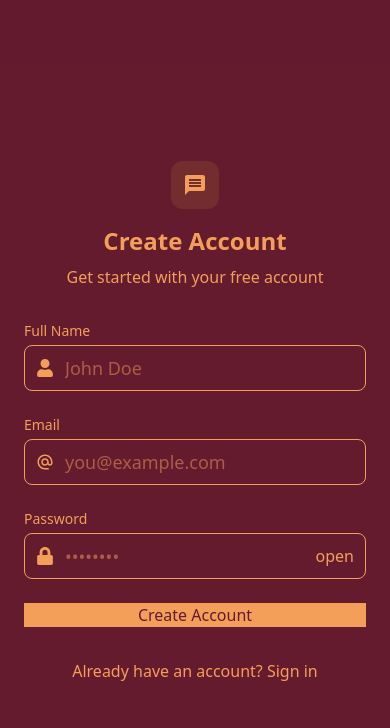
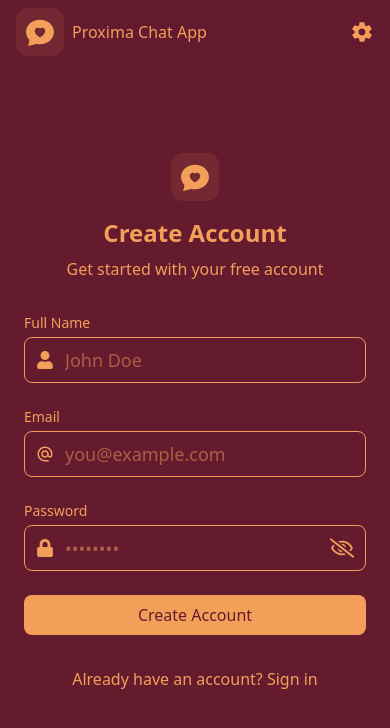
Before and after one commit to DenysSkachko/FullStack-MERN-Chat-App, a React app: page /signup in a window 390 px wide. Shown: the top 728 px of the page. Built offline with nearby package versions, Linux system fonts and the light colour scheme; no server answers; the HTML template or start-up script is replaced by a standard one.

Commit message:
Some ui features and navbar updates

```diff
--- a/src/components/NavBar.jsx
+++ b/src/components/NavBar.jsx
@@ -1,20 +1,40 @@
-import { MdLogout } from "react-icons/md"
-import { useAuthStore } from "../store/useAuthStore"
+import { MdLogout } from 'react-icons/md'
+import { IoMdSettings } from 'react-icons/io'
+import { useAuthStore } from '../store/useAuthStore'
+import Logo from './ui/Logo'
+import { Link } from 'react-router-dom'
+import { FaUser } from 'react-icons/fa'
 
 const NavBar = () => {
-  const {logout, authUser } = useAuthStore()
+  const { logout, authUser } = useAuthStore()
   return (
     <header className="bg-dark/85 border-b border-dark fixed w-full top-0 ">
-      <div className="max-w-3xl mx-auto px-4 h-16">
-        <div className="flex-center h-full">
-          {authUser && (
-             <>
-             <button onClick={logout}>
-              <MdLogout />
-             </button>
-            </>
-          )
-          }
+      <div className="container mx-auto px-4 h-16">
+        <div className="flex items-center justify-between h-full">
+          <div className="flex items-center gap-2">
+            <Logo />
+            Proxima Chat App
+          </div>
+          <div className="flex items-center gap-4">
+            <Link to={'/settings'} className="flex-center gap-1">
+              <IoMdSettings className="size-6" />
+              <span className="hidden sm:inline">Settings</span>
+            </Link>
+
+            {authUser && (
+              <>
+                <Link to={'/profile'} className="flex-center gap-1">
+                  <FaUser className="size-5" />
+                  <span className="hidden sm:inline">Profile</span>
+                </Link>
+
+                <button onClick={logout} className="flex-center gap-1">
+                  <MdLogout className="size-6"/>
+                  <span className="hidden sm:inline">Log Out</span>
+                </button>
+              </>
+            )}
+          </div>
         </div>
       </div>
     </header>
--- a/src/components/ui/FormItem.jsx
+++ b/src/components/ui/FormItem.jsx
@@ -1,5 +1,5 @@
 import { useState } from "react"
-import { FaUser, FaLock } from "react-icons/fa"
+import { FaUser, FaLock, FaRegEye, FaRegEyeSlash } from "react-icons/fa"
 import { MdOutlineAlternateEmail } from "react-icons/md"
 
 export const FormItem = ({ type = "text", value, onChange }) => {
@@ -57,7 +57,7 @@ export const FormItem = ({ type = "text", value, onChange }) => {
             className="absolute inset-y-0 right-0 pr-3 flex items-center select-none"
             onClick={() => setShowPassword(!showPassword)}
           >
-            {showPassword ? <p>close</p> : <p>open</p>}
+            {showPassword ? <FaRegEye className="size-5.5"/> : <FaRegEyeSlash className="size-6"/>}
           </button>
         )}
       </div>
--- /dev/null
+++ b/src/components/ui/LoadingButton.jsx
@@ -0,0 +1,24 @@
+import React from 'react'
+import { TbLoader3 } from "react-icons/tb";
+
+const LoadingButton = ({ isLoading, text, onClick, type }) => {
+  return (
+    <button
+      type={type || 'button'}
+      onClick={onClick}
+      disabled={isLoading}
+      className="bg-accent text-dark w-full flex-center py-2 rounded-lg font-medium transition disabled:opacity-70 disabled:pointer-events-none"
+    >
+      {isLoading ? (
+        <>
+          <TbLoader3 className="size-6 animate-spin" />
+          <span className="ml-2 text-sm">Loading...</span>
+        </>
+      ) : (
+        text
+      )}
+    </button>
+  )
+}
+
+export default LoadingButton
--- /dev/null
+++ b/src/components/ui/Logo.jsx
@@ -0,0 +1,11 @@
+import { BsFillChatHeartFill } from "react-icons/bs";
+
+const Logo = () => {
+  return (
+    <div className="size-12 rounded-xl bg-accent/10 flex-center hover:bg-accent/30 transition-colors duration-300 cursor-pointer">
+      <BsFillChatHeartFill className="size-7" />
+    </div>
+  )
+}
+
+export default Logo
--- a/src/index.css
+++ b/src/index.css
@@ -19,6 +19,10 @@
   @apply w-full h-full;
 }
 
+@utility container {
+  @apply max-w-[1400px];
+}
+
 body {
   background-color: #641B2E;
   color: #F39F5A;
--- a/src/pages/LoginPage.jsx
+++ b/src/pages/LoginPage.jsx
@@ -5,6 +5,7 @@ import { FormItem } from "../components/ui/FormItem"
 import { Link } from "react-router-dom"
 import AuthImagePattern from "../components/AuthImagePattern"
 import { FaTruckLoading } from "react-icons/fa"
+import LoadingButton from "../components/ui/LoadingButton"
 
 const LoginPage = () => {
   const [formData, setFormData] = useState({
@@ -43,16 +44,7 @@ const LoginPage = () => {
               value={formData.password}
               onChange={e => setFormData({ ...formData, password: e.target.value })}
             />
-            <button type="submit" className="bg-accent text-dark w-full flex-center" disabled={isLoggingIn}>
-              {isLoggingIn ? (
-                <>
-                  <FaTruckLoading className="size-5 animate-spin" />
-                  Loading...
-                </>
-              ) : (
-                "Create Account"
-              )}
-            </button>
+            <LoadingButton type="submit" text="Log in" isLoading={isLoggingIn}/>
           </form>
 
           <div className="text-center">
--- a/src/pages/ProfilePage.jsx
+++ b/src/pages/ProfilePage.jsx
@@ -1,6 +1,24 @@
+import { useAuthStore } from "../store/useAuthStore"
+
 const ProfilePage = () => {
+  const { authUser, isUpdatingProfile, updateProfile } = useAuthStore()
+
+  const handleImageUpload = async (e) => {
+
+  }
+
   return (
-    <div>ProfilePage</div>
+    <div className="h-screen pt-20">
+      <div className="container mx-auto px-4 py-8 bg-middle">
+        <div className="bg-dark-alt rounded-xl p-6 space-y-8">
+          <div className="text-center">
+            <h1 className="text-2xl font-semibold">Profile</h1>
+            <p className="mt-2">Your profile information</p>
+          </div>
+        </div>
+      </div>
+
+    </div>
   )
 }
 
--- a/src/pages/SignUpPage.jsx
+++ b/src/pages/SignUpPage.jsx
@@ -6,6 +6,8 @@ import { useAuthStore } from "../store/useAuthStore";
 import { Link } from "react-router-dom";
 import AuthImagePattern from '../components/AuthImagePattern';
 import toast from 'react-hot-toast'
+import Logo from '../components/ui/Logo';
+import LoadingButton from '../components/ui/LoadingButton';
 
 const SignUpPage = () => {
   const [formData, setFormData] = useState({
@@ -39,10 +41,8 @@ const SignUpPage = () => {
       <div className="col-center p-6 sm:p-12">
         <div className="w-full max-w-md space-y-8">
           <div className="text-center mb-8">
-            <div className="flex flex-col items-center gap-2 group">
-              <div className="size-12 rounded-xl bg-amber-300/10 flex-center group-hover:bg-amber-300/20 transition-colors ">
-                <MdMessage className="size-6" />
-              </div>
+            <div className="flex flex-col items-center gap-2">
+              <Logo />
               <h1 className="text-2xl font-bold mt-2">Create Account</h1>
               <p>Get started with your free account</p>
             </div>
@@ -64,16 +64,7 @@ const SignUpPage = () => {
               value={formData.password}
               onChange={e => setFormData({ ...formData, password: e.target.value })}
             />
-            <button type="submit" className="bg-accent text-dark w-full flex-center" disabled={isSigningUp}>
-              {isSigningUp ? (
-                <>
-                  <FaTruckLoading className="size-5 animate-spin" />
-                  Loading...
-                </>
-              ) : (
-                "Create Account"
-              )}
-            </button>
+            <LoadingButton isLoading={isSigningUp} text="Create Account" type="submit" />
           </form>
 
           <div className="text-center">
--- a/src/store/useAuthStore.js
+++ b/src/store/useAuthStore.js
@@ -63,4 +63,8 @@ export const useAuthStore = create(set => ({
       toast.error(err.response.data.message)
     }
   },
+
+  updateProfile: async data => {
+
+  },
 }))
```
